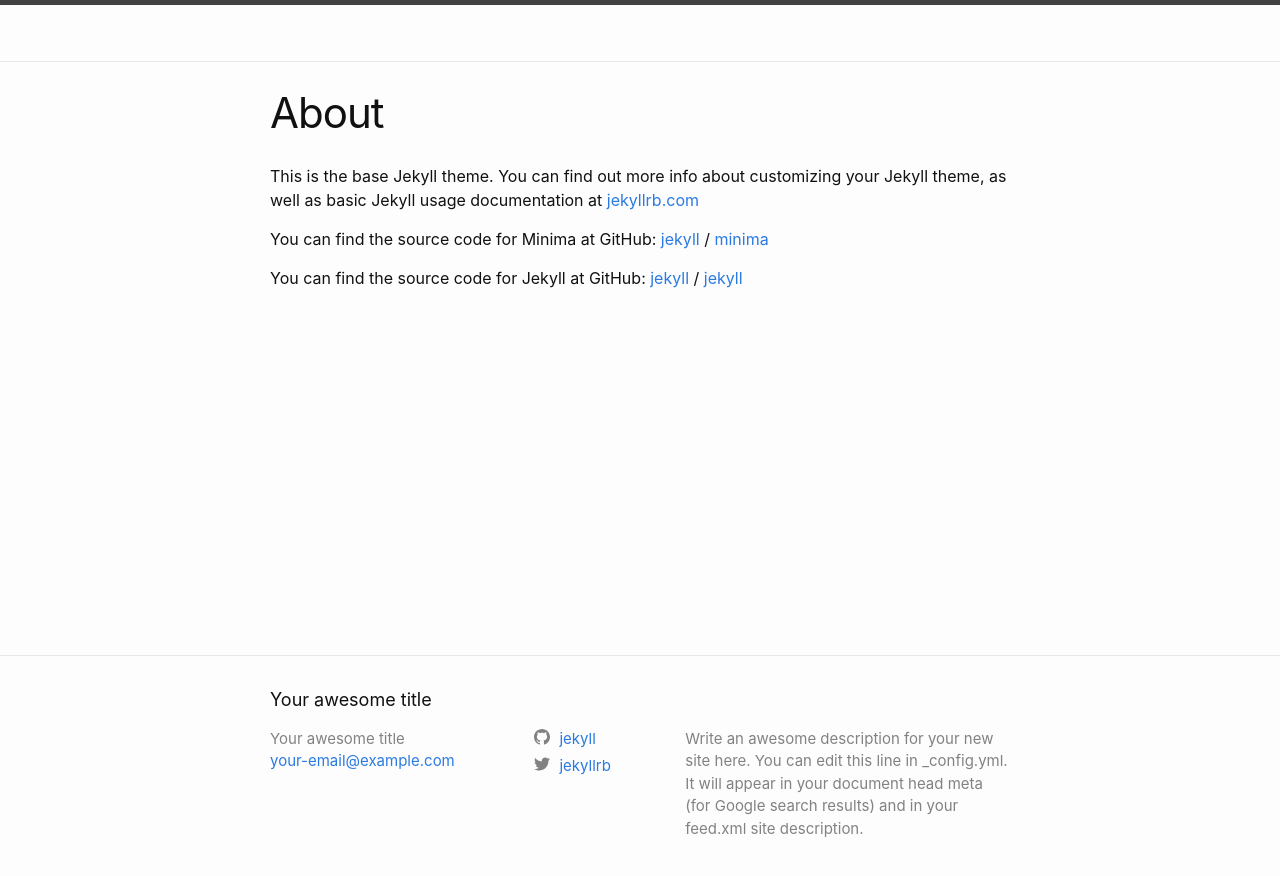
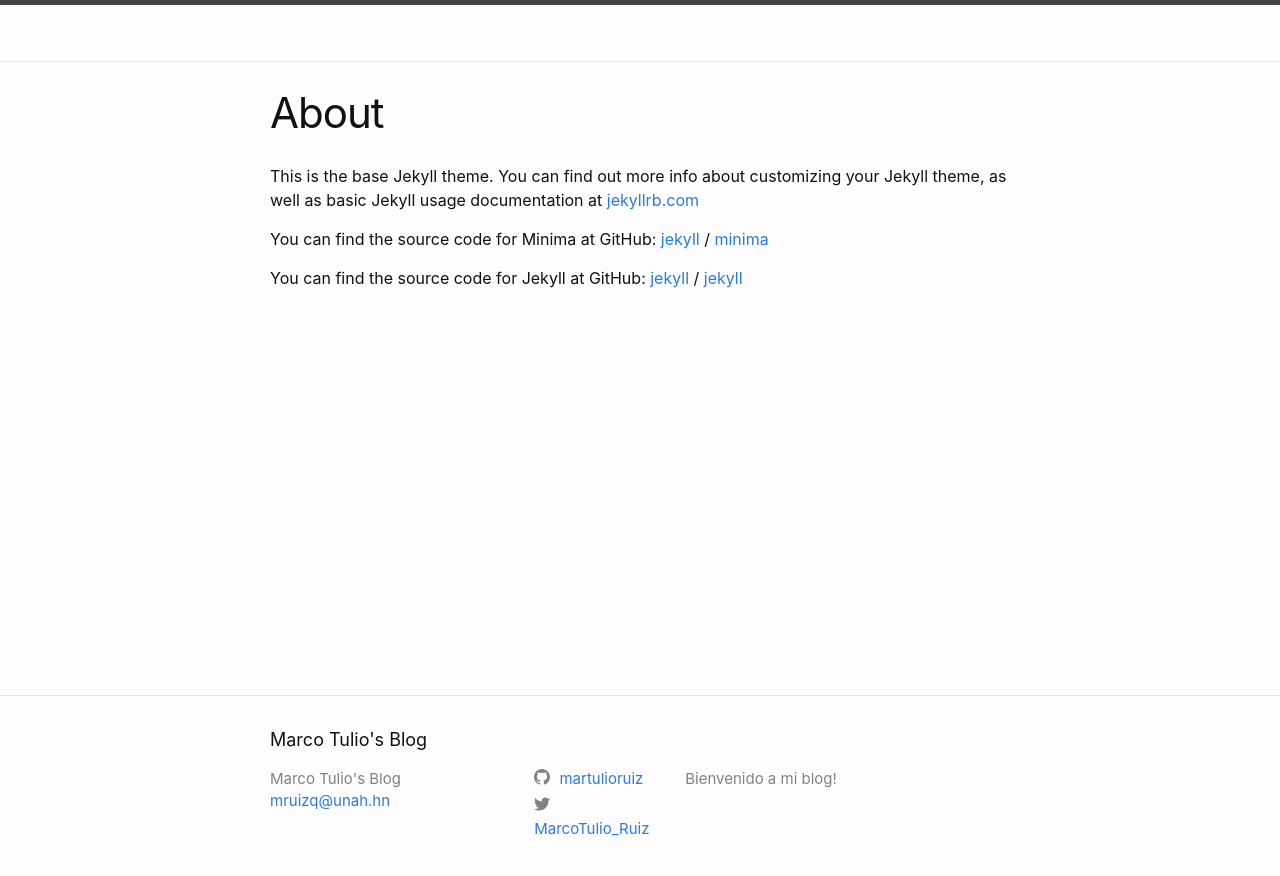
Before and after one commit to ismarcotulio/my_blog, a Jekyll site: the page built from docs/about.markdown, in a window 1280 px wide. Shown: the top 876 px of the page. Built offline with Jekyll 4.4.1, drawn with Linux system fonts in a browser that asks for light colours.

Commit message:
Creation article 1

```diff
--- a/docs/_config.yml
+++ b/docs/_config.yml
@@ -18,16 +18,13 @@
 # You can create any custom variable you would like, and they will be accessible
 # in the templates via {{ site.myvariable }}.
 
-title: Your awesome title
-email: your-email@example.com
-description: >- # this means to ignore newlines until "baseurl:"
-  Write an awesome description for your new site here. You can edit this
-  line in _config.yml. It will appear in your document head meta (for
-  Google search results) and in your feed.xml site description.
+title: Marco Tulio's Blog
+email: mruizq@unah.hn
+description: Bienvenido a mi blog!
 baseurl: "/my_blog" # the subpath of your site, e.g. /blog
-url: "https://martulioruiz.github.io" # the base hostname & protocol for your site, e.g. http://example.com
-twitter_username: jekyllrb
-github_username:  jekyll
+url: "martulioruiz.github.io" # the base hostname & protocol for your site, e.g. http://example.com
+twitter_username: MarcoTulio_Ruiz
+github_username: martulioruiz
 
 # Build settings
 # Removed minima theme to add customization
--- a/docs/_layouts/home.html
+++ b/docs/_layouts/home.html
@@ -10,7 +10,7 @@
   {{ content }}
 
   {%- if site.posts.size > 0 -%}
-    <h2 class="post-list-heading">{{ page.list_title | default: "Posts" }}</h2>
+    <h2 class="post-list-heading">{{ page.list_title | default: "Publicaciones" }}</h2>
     <ul class="post-list">
       {%- for post in site.posts -%}
       <li>
--- a/docs/_sass/cg/_home-header.scss
+++ b/docs/_sass/cg/_home-header.scss
@@ -6,7 +6,7 @@
 .nav-container{
     position:relative;
     width: 100%;
-    height: 80vh;
+    height: 100vh;
     margin:0;
     padding:0;
     overflow: hidden;
```
Also changed, not shown: docs/_posts/2022-03-09-android-virtualization-rom.markdown (added, +10 -0 lines), docs/_posts/2022-03-09-welcome-to-jekyll.markdown (deleted, +0 -29 lines), 2 other files.
